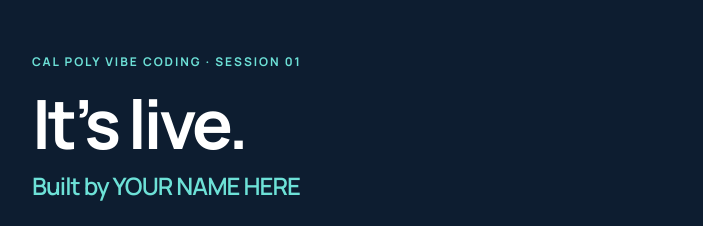
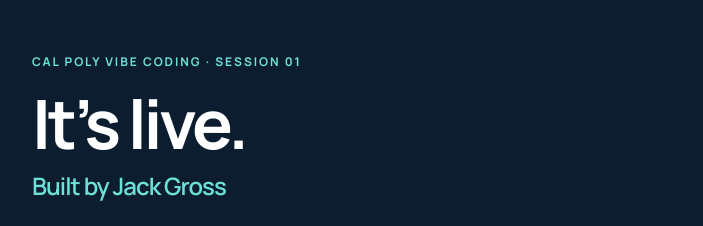
Before and after one commit to Jack-Gross/Personal-Website-2, a plain HTML site: page index.html in a window 1280 px wide. Shown: the top 226 px of the page, without its empty margins (288-991 px from the left). Drawn offline with Linux system fonts and the light colour scheme; a web font is replaced by a local one.

Commit message:
Update index.html

```diff
--- a/index.html
+++ b/index.html
@@ -112,7 +112,7 @@
   <h1>It&rsquo;s live.</h1>
 
   <!-- Step 5: change the name below to yours, then commit. -->
-  <p class="name">Built by YOUR NAME HERE</p>
+  <p class="name">Built by Jack Gross</p>
 
   <p class="lead">
     This page is on the internet. Anyone you send this link to can open it,
```
